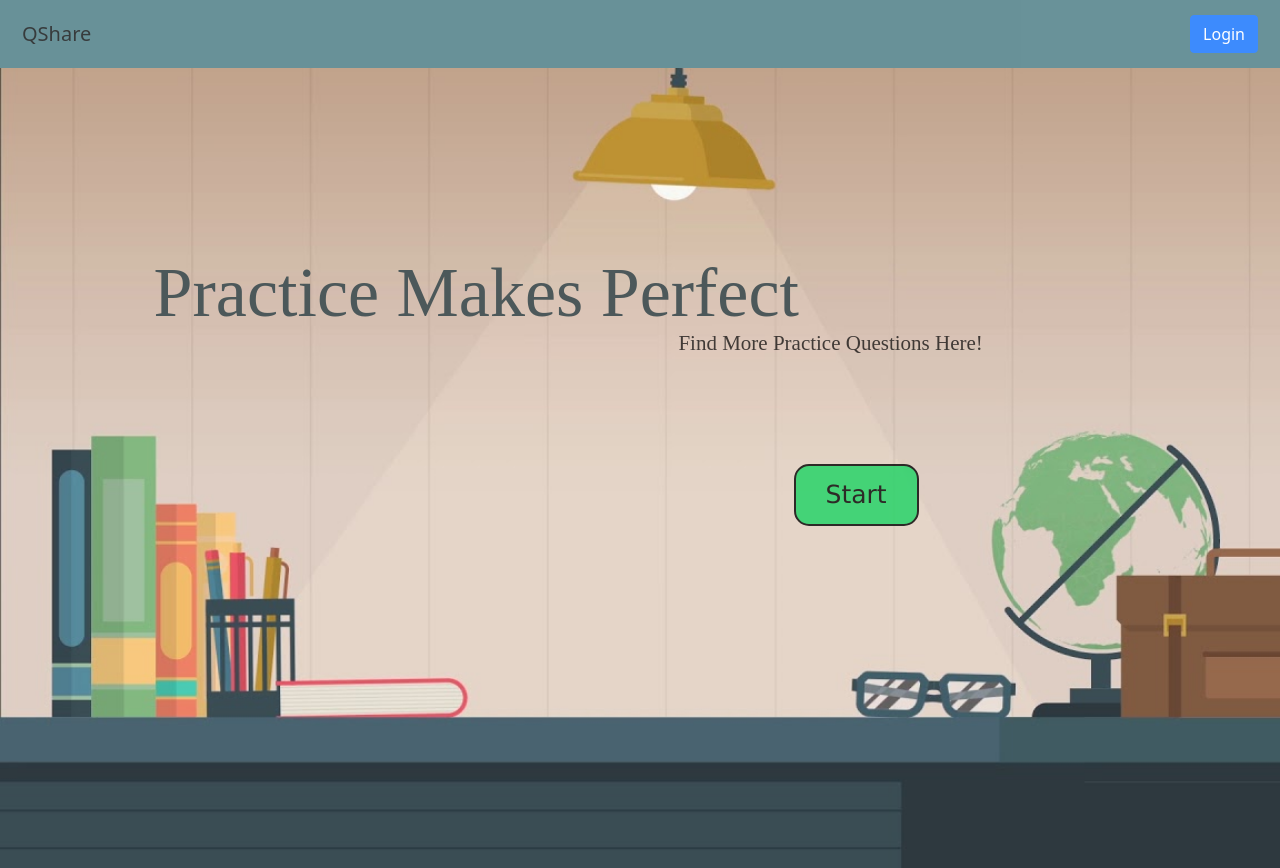
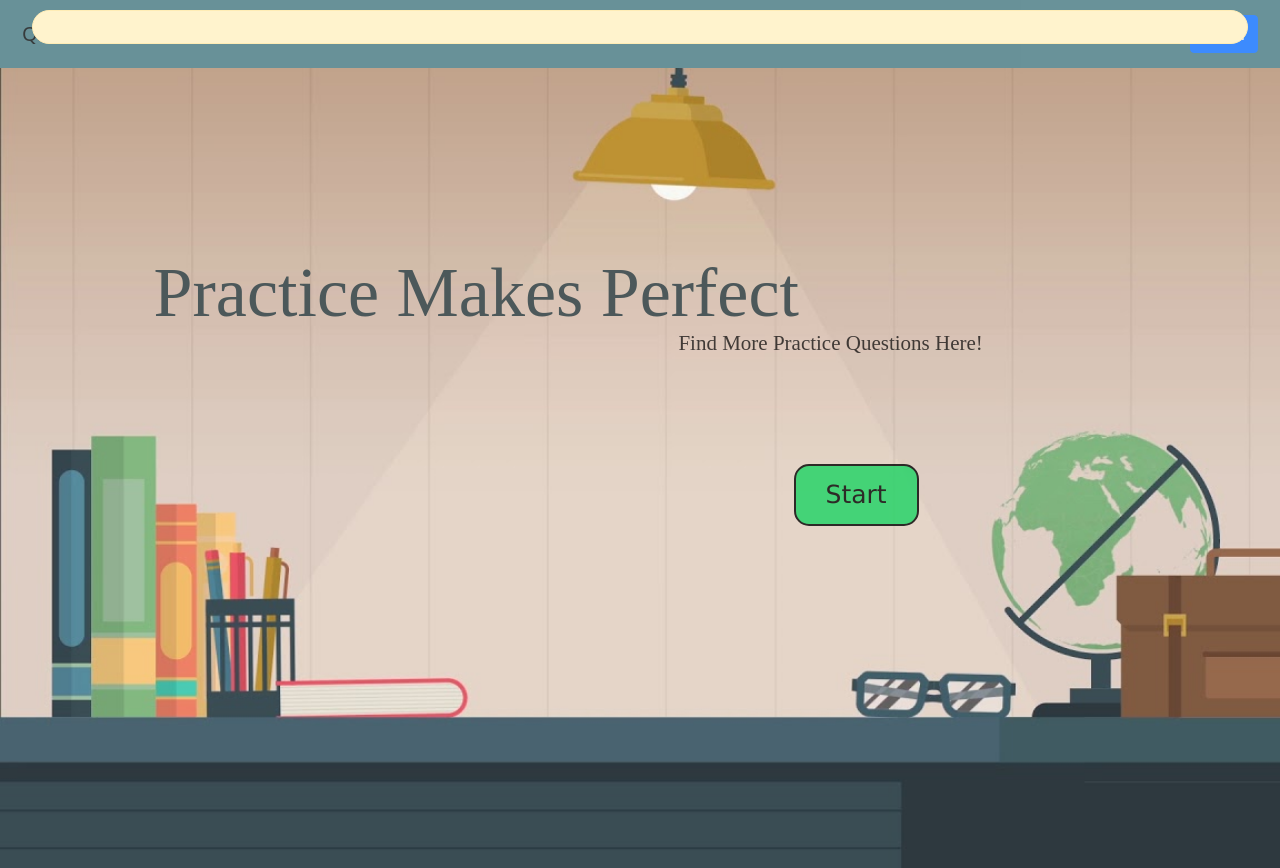
Before and after one commit to sh3ngsh3ng/Project-02-V2, a React (Create React App) app: page / in a window 1280 px wide. Built offline with nearby package versions, Linux system fonts and the light colour scheme.

Commit message:
added alertnotif component

```diff
--- a/package.json
+++ b/package.json
@@ -8,6 +8,7 @@
     "@testing-library/user-event": "^12.1.10",
     "axios": "^0.23.0",
     "bootstrap": "5.1.3",
+    "bootstrap-icons": "^1.6.1",
     "framer-motion": "^4.1.17",
     "react": "^17.0.2",
     "react-bootstrap": "^2.0.0",
--- a/src/App.css
+++ b/src/App.css
@@ -651,6 +651,25 @@
 
 }
 
+/* start of AlertNotif */
+.alert-notif {
+  position: fixed;
+  margin: 0;
+  left: 2.5%;
+  width: 95%;
+  height: 4%;
+  top: 0;
+  border-radius: 30px 30px 30px 30px;
+  margin-top: 10px;
+}
+
+
+
+/* end of AlertNotif */
+
+
+
+
 @media only screen and (min-width: 1024px) {
   /* start of LandingPage */
   #start-btn-div {
--- a/src/components/AddQuestion.js
+++ b/src/components/AddQuestion.js
@@ -251,7 +251,11 @@ export default class AddQuestion extends React.Component {
                         {/* Reset Button Temp*/}
                         <button id="add-new-reset-btn" onClick={this.resetState}>Clear</button>
                         {/* Submit Question */}
-                        <button id="add-new-submit-btn" onClick={this.submitNewQuestion}>Submit</button>
+                        <button id="add-new-submit-btn" onClick={async () => {
+                            await this.submitNewQuestion()
+                            this.resetState()
+                            }}
+                            >Submit</button>
                     </div>
                 </React.Fragment>
             )
--- /dev/null
+++ b/src/components/AlertNotif.js
@@ -0,0 +1,26 @@
+import React from 'react'
+import 'bootstrap-icons/font/bootstrap-icons.css';
+import {motion} from 'framer-motion'
+
+export default function Alert(props) {
+
+    return (
+        <motion.div
+            className={`alert-notif alert ${props.submitCheck ? "alert-success": "alert-warning"}`}
+            role="alert"
+            animate={{y:0}}
+            initial={{y:"-100%"}}
+            transition={{
+                type:"spring",
+                stiffness: 50,
+                delay: 0.02
+            }}
+            >
+                {/* <i class="bi bi-check-circle"></i> */}
+                {props.icon}
+                {props.message}
+        </motion.div>
+    )
+
+
+}
--- a/src/components/LandingPage.js
+++ b/src/components/LandingPage.js
@@ -1,10 +1,11 @@
 import React from "react"
 import { motion } from "framer-motion"
-
+import AlertNotif from "./AlertNotif"
 
 export default function LandingPage(props) {
     return (
         <React.Fragment>
+            <AlertNotif/>
             <div id="landing-page">
             {/* Landing Page Text 1 */}
             <div id="page-text-1-div">
```
Also changed, not shown: 1 other file (tests, documents, lock files or other folders).
